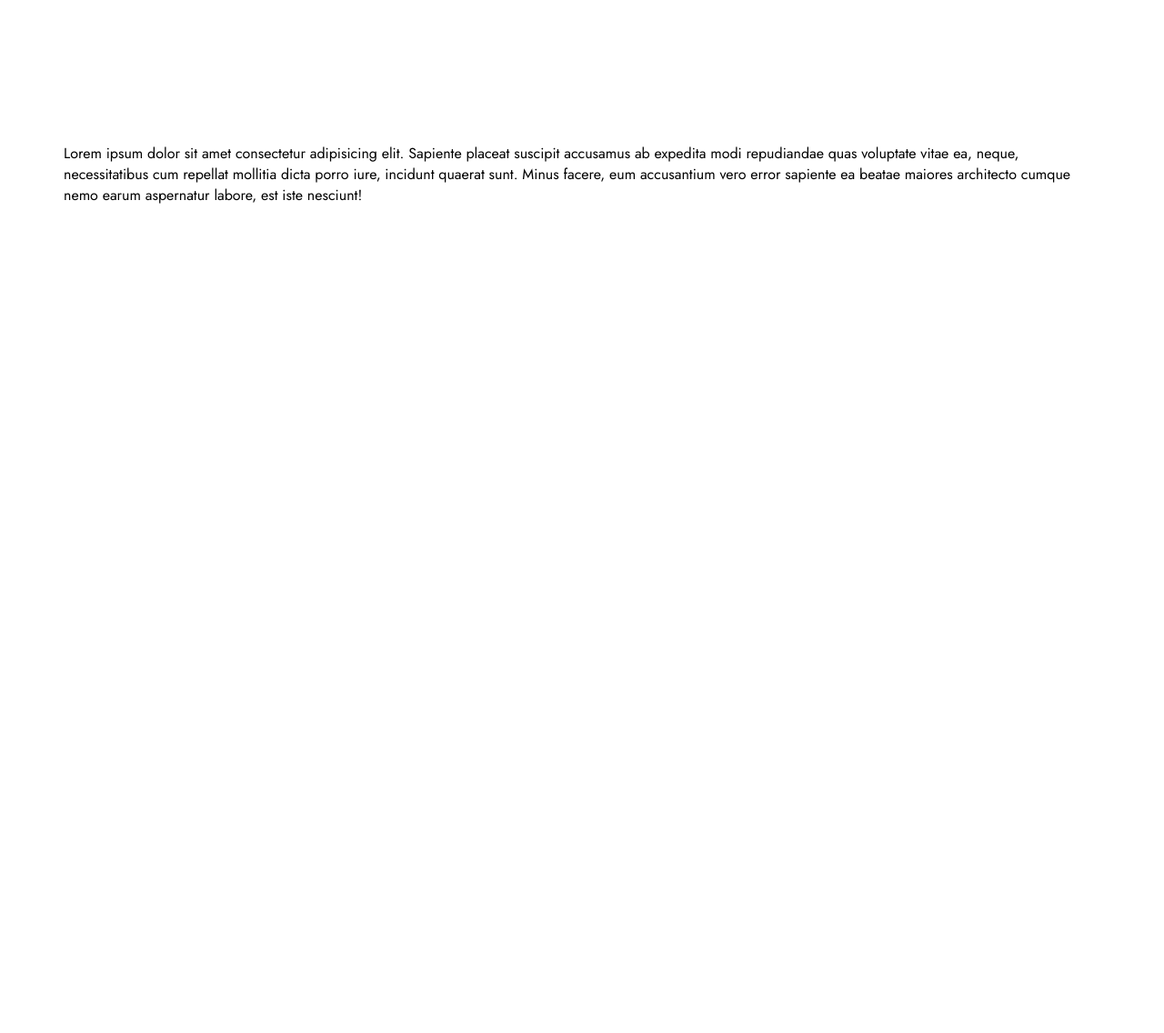
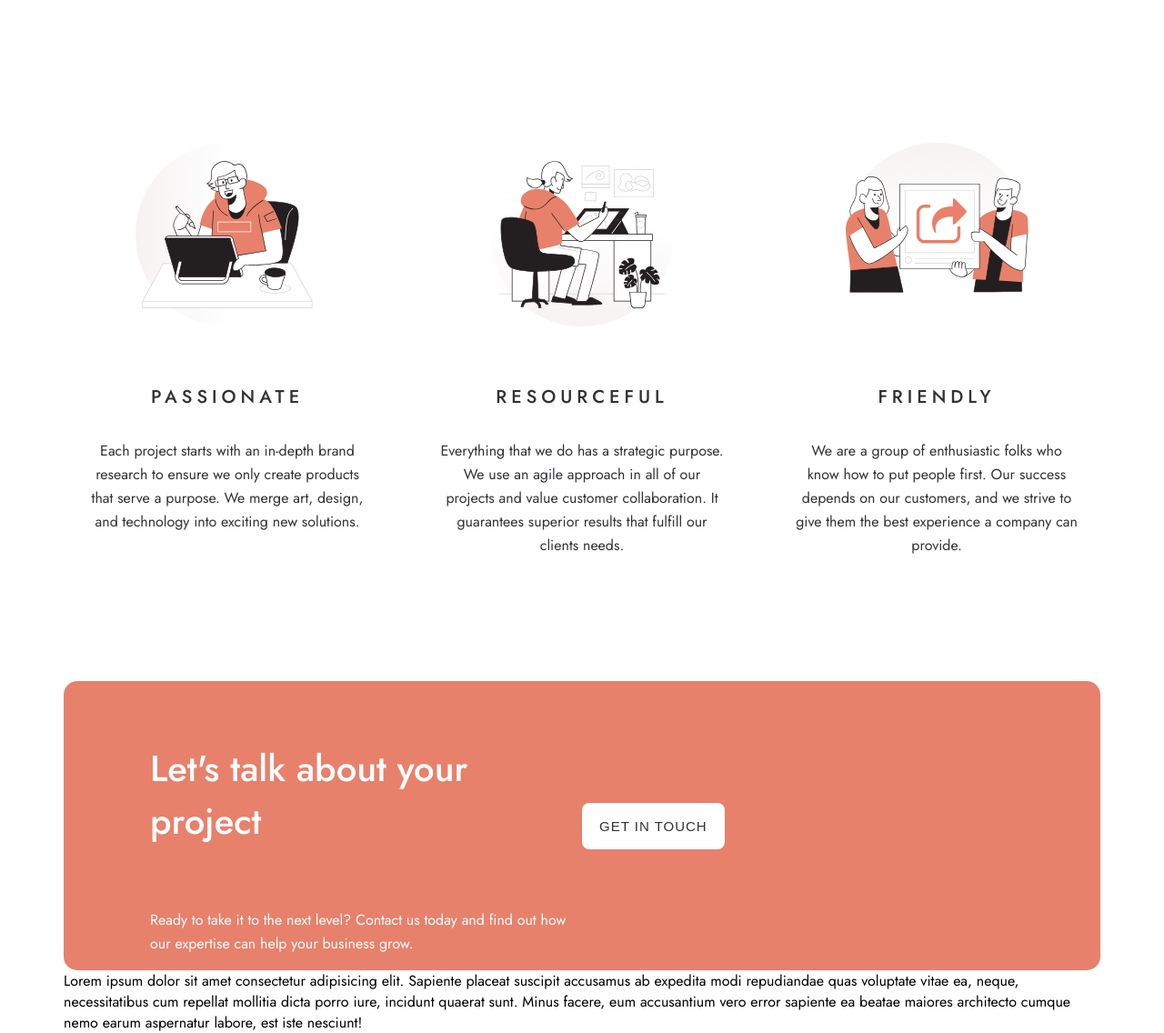
Before and after one commit to azizshukurov/designo-multi-page, a plain HTML site: page index.html in a window 1280 px wide. Shown: the part 1491-2627 px from the top of the page at 91% size. Before the commit the page ends 1717 px from the top, so only its background shows below. Drawn offline with Linux system fonts and the light colour scheme.

Commit message:
about section do and responsive

```diff
--- a/index.html
+++ b/index.html
@@ -73,6 +73,42 @@
         <!-- //Services -->
 
         <!-- About -->
+        <div class="about">
+            <section class="container">
+                <div class="about__wrap">
+                    <div class="about__item">
+                        <img src="img/project_web.svg" alt="project__web">
+                        <div class="about__info">
+                            <h5>passionate</h5>
+                            <p>Each project starts with an in-depth brand research to ensure we only create products that serve a purpose. We merge art, design, and technology into exciting new solutions.</p>
+                        </div>
+                    </div>
+                    <div class="about__item">
+                        <img src="img/project_graphic.svg" alt="project__graphic">
+                        <div class="about__info">
+                            <h5>resourceful</h5>
+                            <p>Everything that we do has a strategic purpose. We use an agile approach in all of our projects and value customer collaboration. It guarantees superior results that fulfill our clients needs.</p>
+                        </div>
+                    </div>
+                    <div class="about__item">
+                        <img src="img/project_app.svg" alt="project__app">
+                        <div class="about__info">
+                            <h5>friendly</h5>
+                            <p> We are a group of enthusiastic folks who know how to put people first. Our success depends on our customers, and we strive to give them the best experience a company can provide.</p>
+                        </div>
+                    </div>
+                </div>
+                <div class="about__footer">
+                    <div class="about__ft_info">
+                        <h5>Let's talk about your project</h5>
+                        <p>Ready to take it to the next level? Contact us today and find out how our expertise can help your business grow.</p>
+                    </div>
+                    <div class="about__ft_btn">
+                        <button>get in touch</button talk about your projectn>
+                    </div>
+                </div>
+            </section>
+        </div>
         <!-- //About -->
 
         <!-- Footer -->
--- a/scss/_about.scss
+++ b/scss/_about.scss
@@ -0,0 +1,70 @@
+.about{
+    section{
+        .about__wrap{
+            display: grid;
+            grid-template-columns: repeat(3, 1fr);
+            column-gap: 30px;
+            text-align: center;
+            margin-bottom: 120px;
+            .about__item{
+                padding: 0 24px;
+                img{
+                    margin-bottom: 24px;
+                }
+                .about__info{
+                    h5{
+                        font-weight: 500;
+                        font-size: 20px;
+                        letter-spacing: 5px;
+                        color: $text-color;
+                        margin-bottom: 32px;
+                        text-transform: uppercase;
+                    }
+                    p{
+                        font-weight: 400;
+                        font-size: 16px;
+                        line-height: 26px;
+                        color: $text-color;
+                    }
+                }
+            }
+        }
+        .about__footer{
+            background: $section-bg;
+            border-radius: 15px;
+            // display: flex;
+            // justify-content: space-between;
+            display: grid;
+            grid-template-columns: 1fr 1fr;
+            // column-gap: 150px;
+            padding: 0 95px;
+            .about__ft_info{
+                color: $white;
+                h5{
+                    font-weight: 500;
+                    font-size: 40px;
+                }
+                p{
+                    font-weight: 400;
+                    font-size: 16px;
+                    line-height: 26px;
+                }
+            }
+            .about__ft_btn{
+                display: flex;
+                align-items: center;
+                button{
+                    background: $white;
+                    border-radius: 8px;
+                    font-weight: 500;
+                    font-size: 15px;
+                    letter-spacing: 1px;
+                    text-transform: uppercase;
+                    color: $text-color;
+                    padding: 17px 19px;
+                    cursor: pointer;
+                }
+            }
+        }
+    }
+}
--- a/scss/_media.scss
+++ b/scss/_media.scss
@@ -58,6 +58,13 @@
             }
         }
     }
+    .about{
+        section{
+            .about__wrap{
+                column-gap: 5px;
+            }
+        }
+    }
 }
 
 @media only screen and (max-width: 700px) {
@@ -92,6 +99,18 @@
             .design__info{
                 h3{
                     font-size: 48px;
+                }
+            }
+        }
+    }
+    .about{
+        section{
+            .about__wrap{
+                grid-template-columns: 1fr;
+                .about__item{
+                    display: flex;
+                    column-gap: 32px;
+                    text-align: left;
                 }
             }
         }
@@ -166,11 +185,21 @@
             }
         }
     }
+    .about{
+        section{
+            .about__wrap{
+                .about__item{
+                    flex-direction: column;
+                    text-align: center;
+                }
+            }
+        }
+    }
 }
 
 @media only screen and (max-width: 400px) {
     .container{
-        width: 300px;
+        width: 350px;
     }
     main{
         section{
@@ -194,3 +223,9 @@
         }
     }
 }
+
+@media only screen and (max-width: 350px) {
+    .container{
+        width: 300px;
+    }
+}
```
Also changed, not shown: css/style.css, 1 other file.
